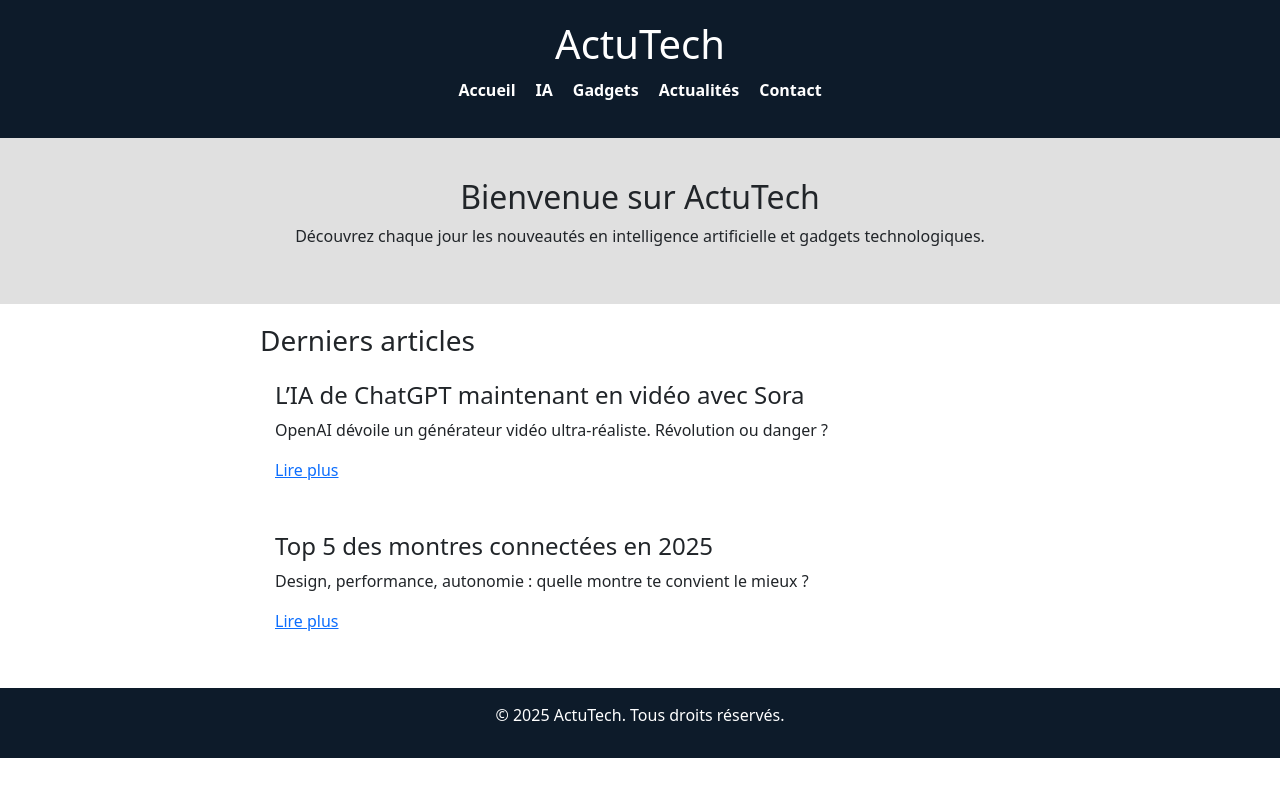
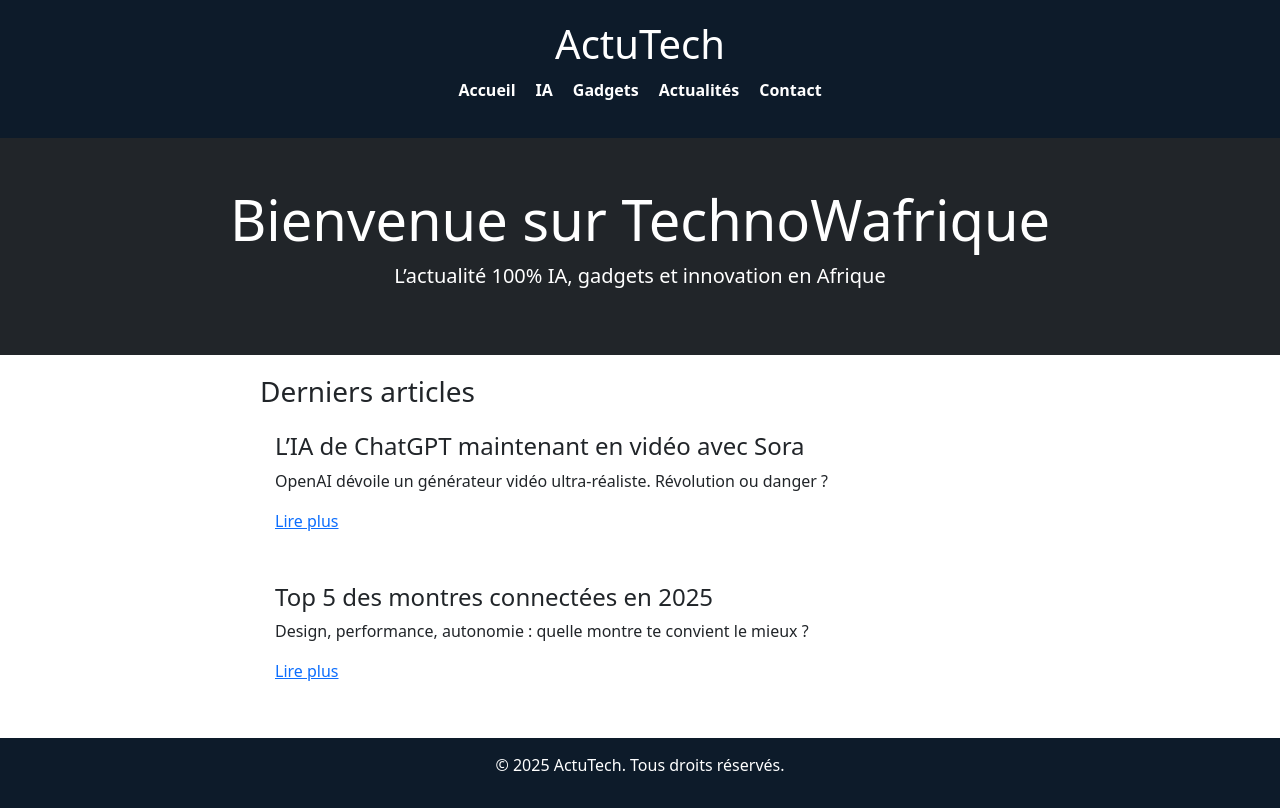
Before and after one commit to Mobio1993/technowafrique, a plain HTML site: page index.html in a window 1280 px wide. Drawn offline with nearby package versions, Linux system fonts and the light colour scheme.

Commit message:
Update index.html

```diff
--- a/index.html
+++ b/index.html
@@ -24,9 +24,9 @@
   </header>
 
   <main>
-    <section class="hero">
-      <h2>Bienvenue sur ActuTech</h2>
-      <p>Découvrez chaque jour les nouveautés en intelligence artificielle et gadgets technologiques.</p>
+    <section class="bg-dark text-white text-center p-5">
+      <h1 class="display-4">Bienvenue sur TechnoWafrique</h1>
+      <p class="lead">L’actualité 100% IA, gadgets et innovation en Afrique</p>
     </section>
 
     <section class="articles">
```
